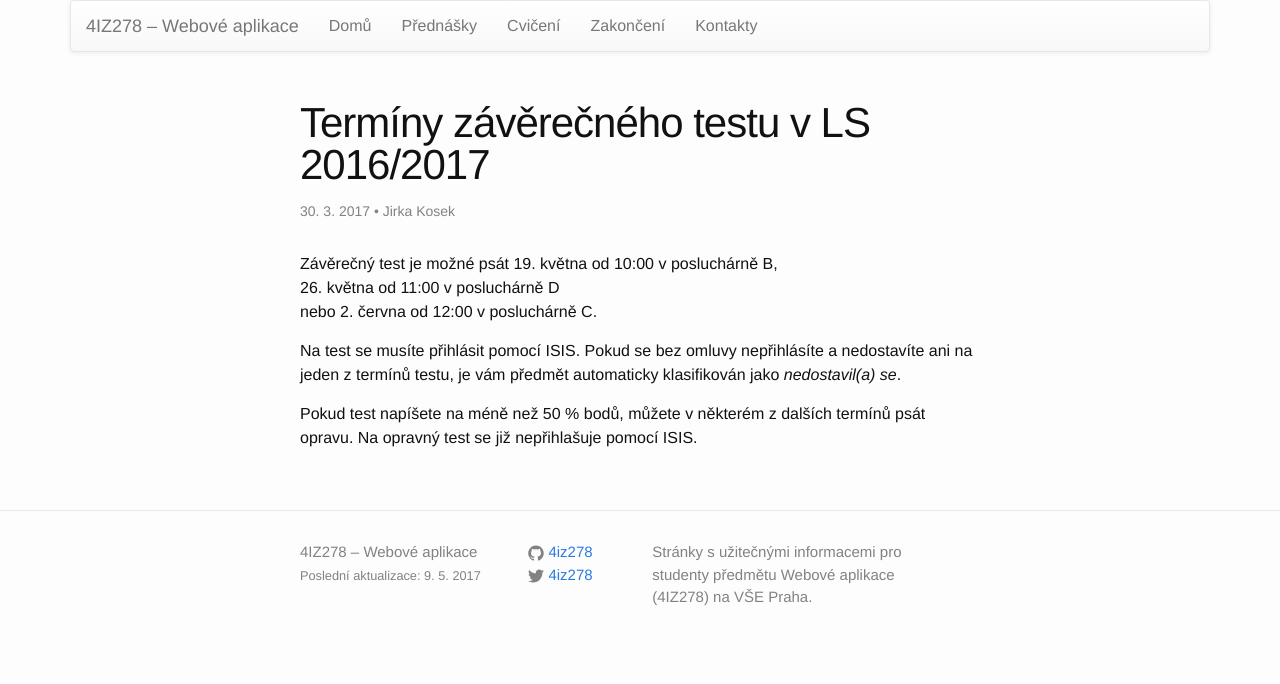
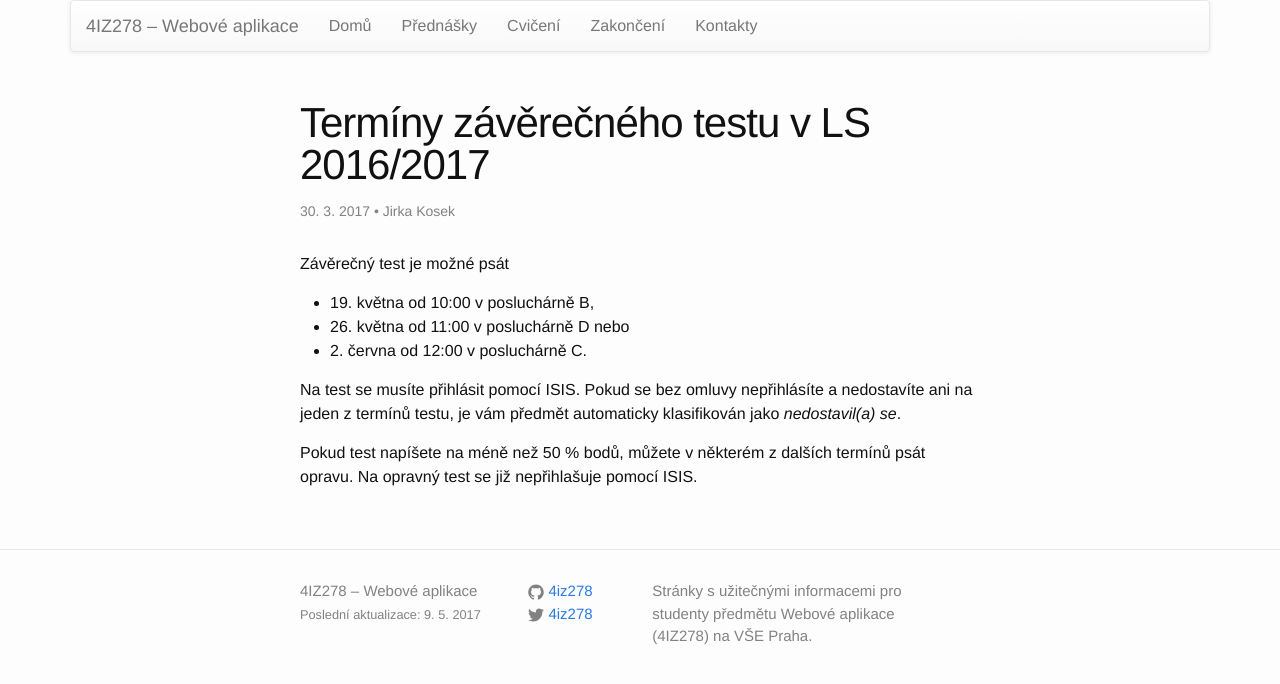
Before and after one commit to 4iz278/4iz278.github.io, a Jekyll site: the page built from _posts/2017-03-30-terminy-testu-ls-2016-2017.md, in a window 1280 px wide. Shown: the top 684 px of the page. Built offline with Jekyll 4.4.1, drawn with Linux system fonts in a browser that asks for light colours; nearby versions of some CDN libraries.

Commit message:
Přehldnější formátování

```diff
--- a/_posts/2017-03-30-terminy-testu-ls-2016-2017.md
+++ b/_posts/2017-03-30-terminy-testu-ls-2016-2017.md
@@ -4,9 +4,10 @@
 author: Jirka Kosek
 ---
 
-Závěrečný test je možné psát 19. května od 10:00 v posluchárně B,<br>
-26. května od 11:00 v posluchárně D<br> nebo
-2. června od 12:00 v posluchárně C.
+Závěrečný test je možné psát
+* 19. května od 10:00 v posluchárně B,
+* 26. května od 11:00 v posluchárně D nebo
+* 2. června od 12:00 v posluchárně C.
 
 Na test se musíte přihlásit pomocí ISIS. Pokud se bez omluvy
 nepřihlásíte a nedostavíte ani na jeden z termínů testu, je vám
```
